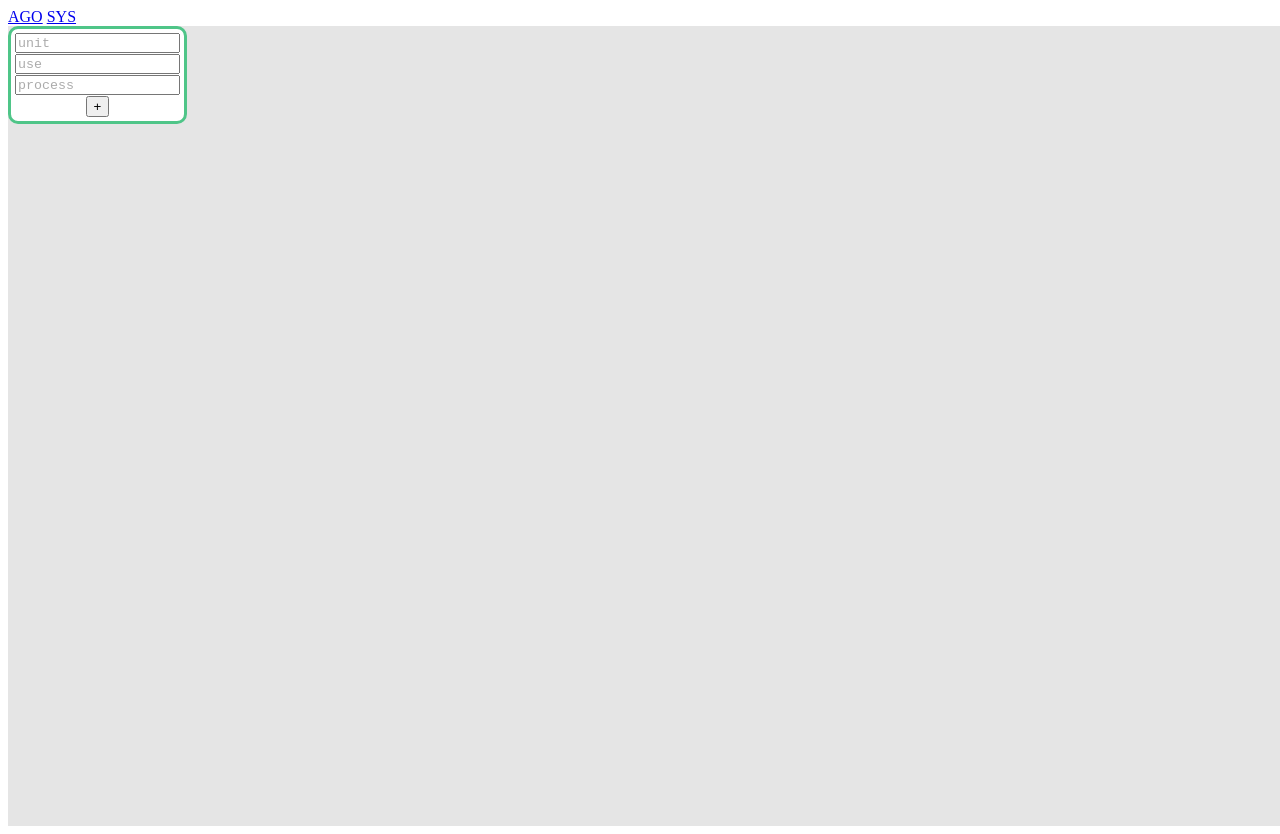
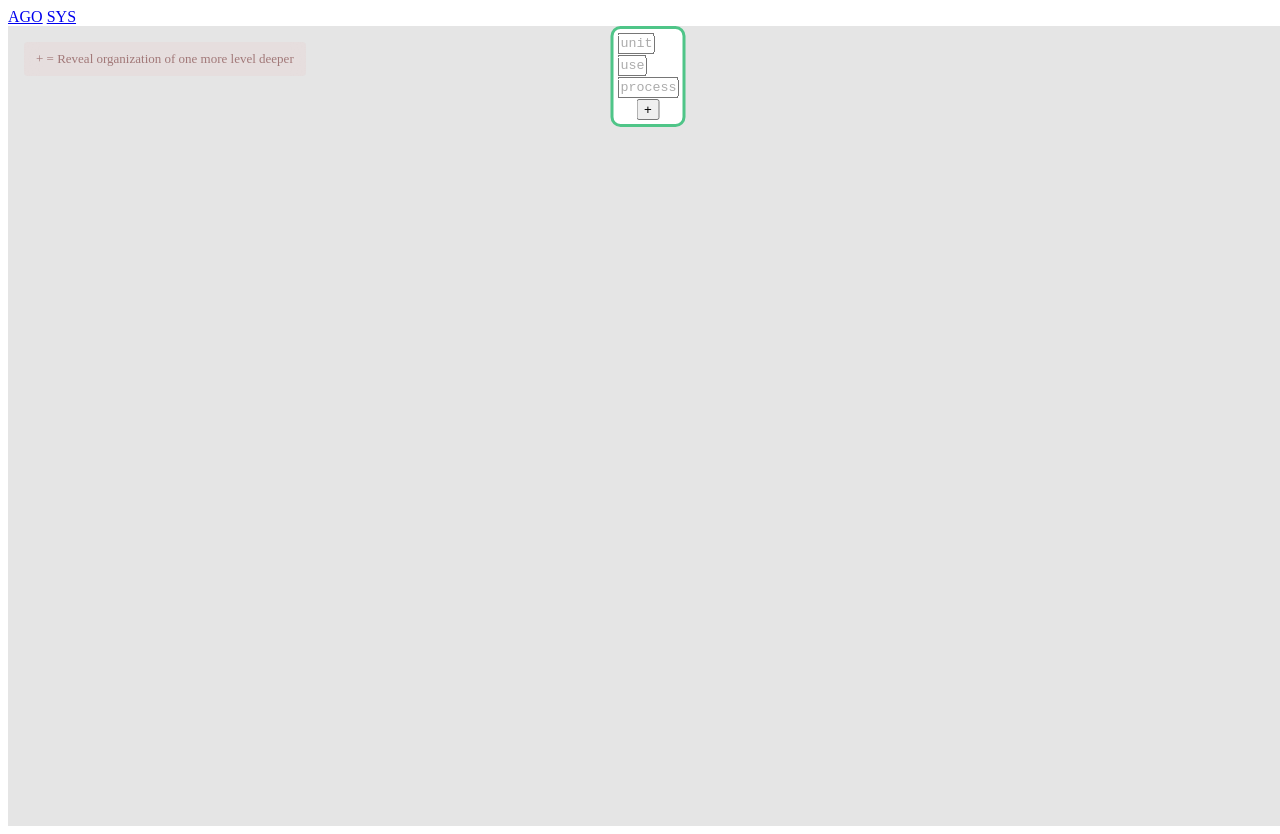
Before and after one commit to adimitsa/adimitsa, a React (Vite) app: page /sys in a window 1280 px wide. Built offline with nearby package versions, Linux system fonts and the light colour scheme.

Commit message:
aligned more, added notes, fixed textarea size

```diff
--- a/src/sys/funUnit.css
+++ b/src/sys/funUnit.css
@@ -13,7 +13,7 @@
 /* NEW Modifier: Targets only your specific top-center element */
 .unit-system-funUnit {
     position: absolute;
-    top: 20px;                     /* Pins it near the top screen edge */
+    top: 0px;                     /* Pins it near the top screen edge */
     left: 50%;                    /* Positions origin at the horizontal middle */
     transform: translateX(-50%);  /* Shifts it left by half its width for perfect centering */
     margin: 0;
--- a/src/sys/funUnit.jsx
+++ b/src/sys/funUnit.jsx
@@ -4,8 +4,10 @@ import RevealMoreButton from './revealMoreButton';
 import './funUnit.css';
 
 export default function FunUnit(props) {
+    const combinedClasses = `funUnit ${props.className || ''}`.trim();
+
   return (
-    <div className="funUnit" id={props.id}>
+    <div className={combinedClasses} id={props.id}>
       <Unit id={props.unit1.id} value={props.unit1.value} onTextChange={props.onTextChange} placeholder={props.unit1.placeholder} />
       <Unit id={props.unit2.id} value={props.unit2.value} onTextChange={props.onTextChange} placeholder={props.unit2.placeholder} />
       <Unit id={props.unit3.id} value={props.unit3.value} onTextChange={props.onTextChange} placeholder={props.unit3.placeholder} />
--- /dev/null
+++ b/src/sys/notes.css
@@ -0,0 +1,35 @@
+.legend-overlay {
+  /* 1. Positioning */
+  position: absolute;
+  top: 16px;
+  left: 16px;
+  z-index: 10;
+
+  /* 2. Transparency & Minimal Structure */
+  background-color: rgba(230, 183, 183, 0.15); /* Light glass tint */
+  backdrop-filter: blur(8px);                  /* Smooths background shapes */
+  border-radius: 4px;
+  padding: 8px 12px;
+
+  /* 3. Sizing Constraints */
+  box-sizing: border-box;
+  width: max-content; /* Hugs the longest paragraph tightly */
+
+    -webkit-user-select: none; /* Safari */
+  -moz-user-select: none;    /* Firefox */
+  -ms-user-select: none;     /* IE10+/Edge (Legacy) */
+  user-select: none;         /* Standard syntax (Chrome, Edge, Opera) */
+}
+
+/* Clear default browser margins from paragraphs inside the legend */
+.legend-overlay p {
+  margin: 0 0 4px 0;
+  font-size: 13px;
+  line-height: 1.4;
+  color: #a17878;
+}
+
+/* Removes the bottom margin from the very last paragraph so padding stays even */
+.legend-overlay p:last-child {
+  margin-bottom: 0;
+}
--- a/src/sys/sys.jsx
+++ b/src/sys/sys.jsx
@@ -4,14 +4,52 @@ import Unit from './unit';
 import Process from './process';
 import './canvas.css';
 import SvgLine from './svgLine';
+import './notes.css';
+
+
+const FIRST_UNIT_ID = 1000; // Replace with your true starter ID variable
+const FIRST_FUN_UNIT_ID = 1004; // Replace with your true starter ID variable
+
+// Create the global configurations completely outside of React
+const initialUnitsMap = new Map();
+const initialFunUnitsMap = new Map();
+
+function buildInitialStateStructures(baseId) {
+  const baseTime = baseId;
+  const u1Id = String(baseTime);
+  const u2Id = String(baseTime + 1);
+  const u3Id = String(baseTime + 2);
+  const buttonId = String(baseTime + 3);
+  const parentId = String(baseTime + 4);
+
+  // Pre-seed the sub-units map structure
+  initialUnitsMap.set(u1Id, { id: u1Id, placeholder: 'unit', value: '' });
+  initialUnitsMap.set(u2Id, { id: u2Id, placeholder: 'use', value: '' });
+  initialUnitsMap.set(u3Id, { id: u3Id, placeholder: 'process', value: '' });
+
+  // Pre-seed the parent configuration map structure
+  initialFunUnitsMap.set(parentId, {
+    id: parentId,
+    unit1Id: u1Id,
+    unit2Id: u2Id,
+    unit3Id: u3Id,
+    buttonId: buttonId
+  });
+}
+
+// EXECUTE IMMEDIATELY: This runs before React mounts or renders anything!
+buildInitialStateStructures(FIRST_UNIT_ID);
 
 export default function Sys() {
-  const [units, setUnits] = useState(new Map());
   const [system, setsystem] = useState('');
   const [fun, setfun] = useState('');
   const [process, setprocess] = useState('');
 
-  const [funUnits, setFunUnits] = useState(new Map());
+
+  const [units, setUnits] = useState(initialUnitsMap);
+  const [funUnits, setFunUnits] = useState(initialFunUnitsMap);
+
+
   const [processes , setProcesses] = useState(new Map());
   const [connections, setConnections] = useState(new Map());
   const [points, setPoints] = useState(new Map());
@@ -115,23 +153,12 @@ const addProcess = (id) => {
 
   // Shared updater passed down to handle input updates cleanly
   const handleUnitTextUpdate = (targetId, currentText) => {
-    if (targetId === 'system') {
-        setsystem(currentText);
-    }
-    else if (targetId === 'function') {
-        setfun(currentText);
-    }
-    else if (targetId === 'process') {
-        setprocess(currentText);
-    }
-    else {
         setUnits(prevMap => {
         if (!prevMap.has(targetId)) return prevMap;
         const nextMap = new Map(prevMap);
         nextMap.set(targetId, { id: targetId, value: currentText });
         return nextMap;
     });
-    }
   };
 
 
@@ -144,11 +171,58 @@ const addProcess = (id) => {
   }
   };
 
-
   function HandleClick() {
     const timestamp = Date.now();
     addFunUnit(timestamp);
   };
+
+function displayFunUnit(parentId) {
+  // 1. Look up directly using the passed parentId string
+  const fu = funUnits.get(String(parentId));
+
+  console.log('Displaying FunUnit with parentId:', parentId, 'FunUnit data:', fu);
+
+  // 2. Safety check: return null instead of crashing if not found yet
+  if (!fu) {
+    console.warn(`FunUnit with parentId "${parentId}" not found.`);
+    return null;
+  }
+
+  // 3. Look up your sub-units from your units Map (with safe object fallbacks)
+  const unit1 = units.get(fu.unit1Id) || {};
+  const unit2 = units.get(fu.unit2Id) || {};
+  const unit3 = units.get(fu.unit3Id) || {};
+
+  // Deduce the original base ID for child component usage if needed (parentId - 4)
+  const baseFunUnitId = String(parentId);
+  console.log('Base FunUnit ID for parentId', parentId, 'is:', baseFunUnitId);
+
+  // 4. Determine button visibility based on connection existence
+
+  const buttonConfig = {
+    id: fu.buttonId,
+    visible: !checkIfConnectionExist(baseFunUnitId)
+  };
+
+  console.log('Button config for FunUnit with parentId', parentId, ':', buttonConfig);
+  console.log(connections);
+
+  return (
+    <FunUnit
+      className="unit-system-funUnit"
+      key={parentId} // Track by parentId for stable React reconciliation
+      id={baseFunUnitId}
+      unit1={{ ...unit1, placeholder: 'unit' }}
+      unit2={{ ...unit2, placeholder: 'use' }}
+      unit3={{ ...unit3, placeholder: 'process' }}
+      buttonConfig={buttonConfig}
+      onTextChange={handleUnitTextUpdate}
+      handleClickForRevealButton={handleFunUnitClick}
+    />
+  );
+}
+
+
 
   function handleFunUnitClick(funUnitId) {
     const timestamp = Date.now();
@@ -209,6 +283,15 @@ const addProcess = (id) => {
   );
   }
 
+  function notesRenderer() {
+    return (
+      <>
+      <div class="legend-overlay">
+  <p>+ = Reveal organization of one more level deeper</p>
+</div>
+      </>
+    )
+  }
   function processRenderer() {
     return (
       <>
@@ -343,12 +426,24 @@ const y = event.clientY - rect.top;
     }
   };
 
+  // useEffect(() => {
+  //   //createFirstFunUnit();
+  //   console.log('First FunUnit created with id:', FIRST_FUN_UNIT_ID);
+  //   console.log('Initial funUnits state:', funUnits);
+  //   console.log('Initial processes state:', processes);
+  //   console.log('Initial connections state:', connections);
+  //   console.log('Initial points state:', points);
+  //   console.log('Initial units state:', units);
+  // }, [connections, funUnits, processes, points, units]);
+
   return (
     <>
     {/* <p>+ Reveal organization of one more level deeper</p> */}
     <div className="canvas-div" id="canvas" onClick={handleCanvasClick}>
-      {funUnitToExplore()}
+    {notesRenderer()}
+      {displayFunUnit(FIRST_FUN_UNIT_ID)}
       {processRenderer()}
+
       <SvgRenderer connections={connections} points={points} tracker={renderTrigger} />
     </div>
     </>
--- a/src/sys/unit.css
+++ b/src/sys/unit.css
@@ -1,18 +1,24 @@
 .textarea {
     box-sizing: border-box;
     overflow: hidden;
-    height: 20px;
+    /* 1. REMOVE height: 20px; so it can shrink-to-fit */
+    /* height: 20px; */
+
+    /* 2. ADD field-sizing to fit the placeholder size */
+    field-sizing: content;
+        width: max-content;
+
     /* min-width: 8px; */
     resize: none;
     padding-right: 1px;
     direction: ltr;
     white-space: nowrap;
-    margin-bottom: 1px; /* Leaves clean clearing space for the absolute plus button below */
+    margin-bottom: 1px;
 }
 
 /* Style the placeholder directly on the textarea */
 .textarea::placeholder {
-  color: #888888 !important;   /* Clean, professional dark gray */
-  opacity: 0.7 !important;      /* Standard soft placeholder transparency */
+  color: #888888 !important;
+  opacity: 0.7 !important;
   visibility: visible !important;
 }
```
